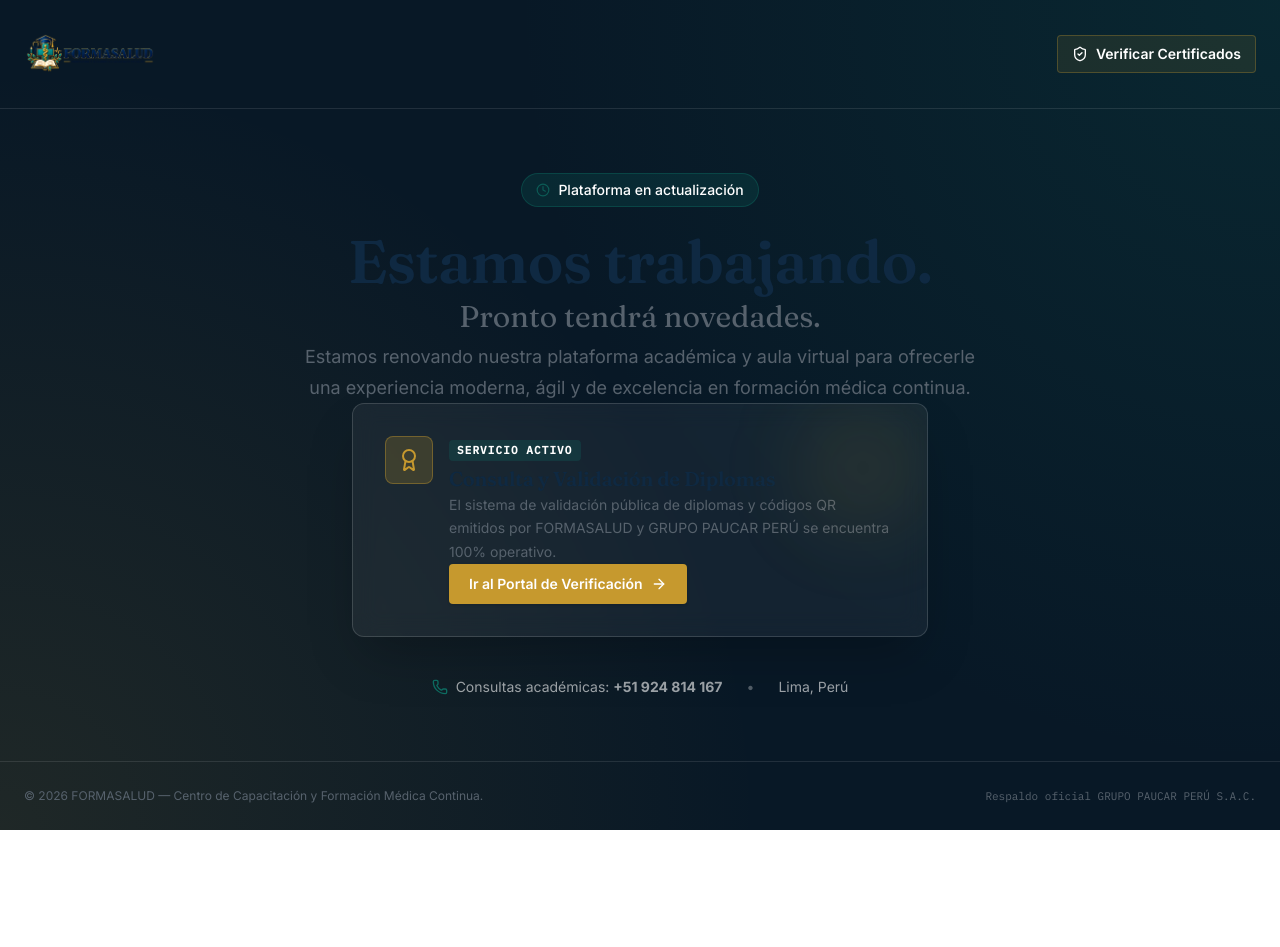
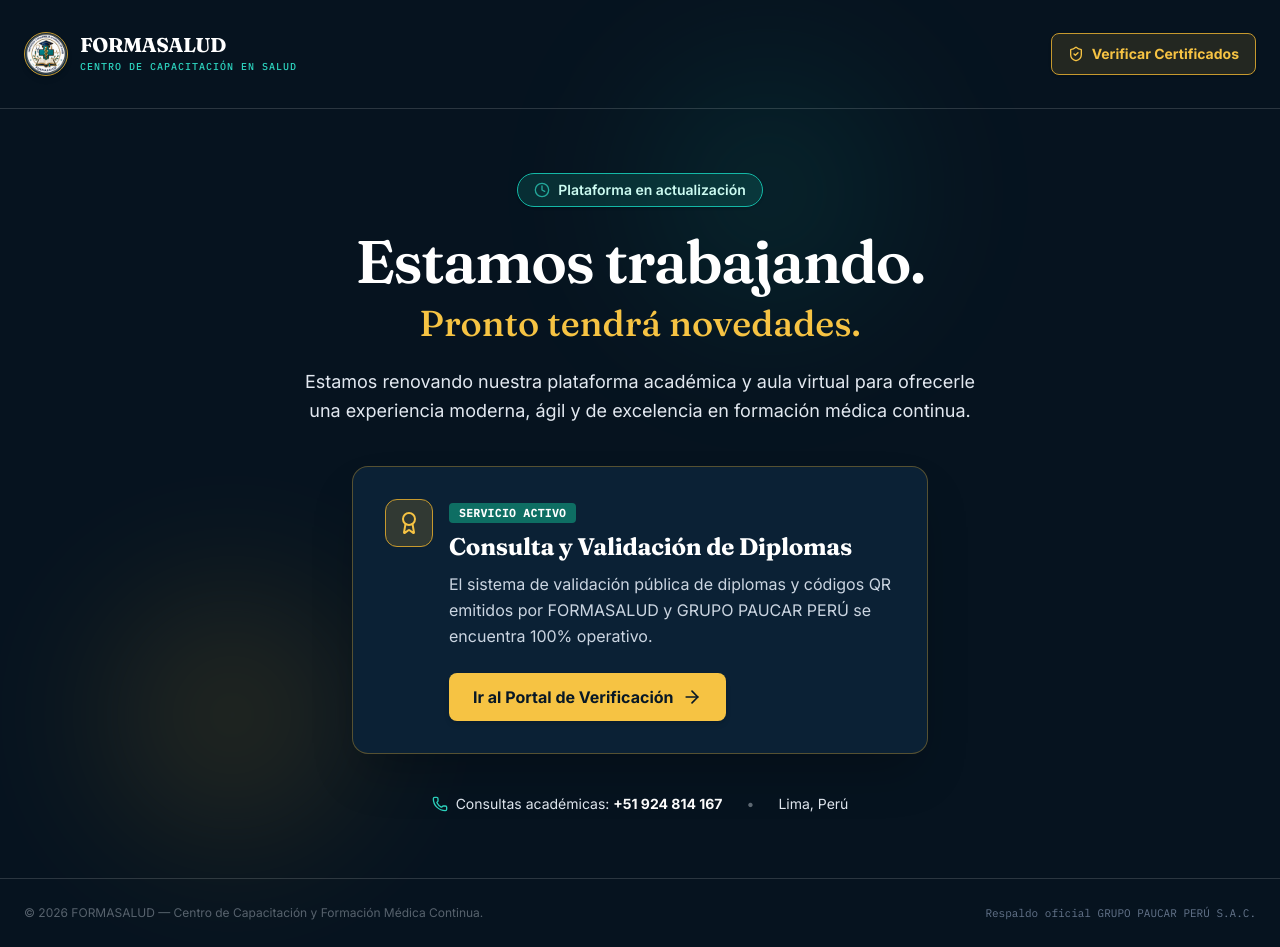
Before and after one commit to elrufo21/formasalud-web, a Next.js app: page /en-construccion in a window 1280 px wide. Before the commit the page ends 830 px from the top, so only its background shows below. Built offline with nearby package versions, Linux system fonts and the light colour scheme.

Commit message:
fix: mejorar contraste, colores y legibilidad de pantalla de mantenimiento en main

```diff
--- a/src/app/en-construccion/page.tsx
+++ b/src/app/en-construccion/page.tsx
@@ -10,97 +10,183 @@
 
 export default function EnConstruccionPage() {
   return (
-    <main className="min-h-screen bg-navyink text-white flex flex-col justify-between relative overflow-hidden selection:bg-gold selection:text-navyink">
-      {/* Fondos y gradientes decorativos */}
-      <div className="absolute inset-0 bg-[radial-gradient(circle_at_top_right,rgba(14,110,99,0.18),transparent_50%)] pointer-events-none" />
-      <div className="absolute inset-0 bg-[radial-gradient(circle_at_bottom_left,rgba(198,153,46,0.12),transparent_50%)] pointer-events-none" />
+    <main
+      className="min-h-screen flex flex-col justify-between relative overflow-hidden selection:bg-gold selection:text-navyink"
+      style={{ backgroundColor: "#06131F", color: "#FFFFFF" }}
+    >
+      {/* Luces y ambientación de fondo para dar profundidad elegante */}
+      <div
+        className="absolute top-0 right-1/4 w-96 h-96 rounded-full blur-3xl pointer-events-none opacity-25"
+        style={{ background: "radial-gradient(circle, #0E6E63 0%, transparent 70%)" }}
+      />
+      <div
+        className="absolute bottom-10 left-10 w-96 h-96 rounded-full blur-3xl pointer-events-none opacity-20"
+        style={{ background: "radial-gradient(circle, #C6992E 0%, transparent 70%)" }}
+      />
 
       {/* Header institucional */}
-      <header className="relative z-10 max-w-[1400px] w-full mx-auto px-6 py-8 flex justify-between items-center border-b border-white/10">
-        <div className="flex items-center gap-3">
-          <Image
-            src="/images/formasalud-logo-header.png"
-            alt="FORMASALUD"
-            width={180}
-            height={48}
-            className="h-9 sm:h-11 w-auto object-contain brightness-110"
-            priority
-          />
-        </div>
+      <header className="relative z-10 max-w-[1400px] w-full mx-auto px-6 py-6 sm:py-8 flex justify-between items-center border-b border-white/15">
+        <Link href="/" className="flex items-center gap-3 group">
+          <div className="relative w-10 h-10 sm:w-11 sm:h-11 rounded-full bg-[#0F2942] border border-[#C6992E] flex items-center justify-center overflow-hidden shadow-md">
+            <Image
+              src="/images/logo.png"
+              alt="FORMASALUD Logo"
+              width={44}
+              height={44}
+              className="object-cover"
+              priority
+            />
+          </div>
+          <div>
+            <span
+              className="font-serif font-bold text-lg sm:text-xl tracking-tight block leading-none"
+              style={{ color: "#FFFFFF" }}
+            >
+              FORMASALUD
+            </span>
+            <span
+              className="font-mono text-[9px] sm:text-[10px] tracking-widest uppercase font-medium block mt-1"
+              style={{ color: "#2DD4BF" }}
+            >
+              Centro de Capacitación en Salud
+            </span>
+          </div>
+        </Link>
+
         <Link
           href="/verificar"
-          className="inline-flex items-center gap-2 text-xs sm:text-sm font-semibold text-gold bg-gold/10 hover:bg-gold/20 border border-gold/30 px-3.5 py-2 rounded transition-colors"
+          className="inline-flex items-center gap-2 text-xs sm:text-sm font-bold px-4 py-2.5 rounded-lg border transition-all shadow-sm"
+          style={{
+            backgroundColor: "rgba(198, 153, 46, 0.15)",
+            borderColor: "#C6992E",
+            color: "#F6C343",
+          }}
         >
-          <ShieldCheck className="w-4 h-4" />
+          <ShieldCheck className="w-4 h-4 text-[#F6C343]" />
           <span>Verificar Certificados</span>
         </Link>
       </header>
 
       {/* Contenido Central */}
-      <section className="relative z-10 max-w-4xl mx-auto px-6 py-12 sm:py-16 text-center flex-1 flex flex-col justify-center items-center">
+      <section className="relative z-10 max-w-3xl mx-auto px-6 py-12 sm:py-16 text-center flex-1 flex flex-col justify-center items-center">
         {/* Badge de estado */}
-        <div className="inline-flex items-center gap-2 px-3.5 py-1.5 rounded-full bg-teal/20 border border-teal/40 text-teal-tint text-xs sm:text-sm font-medium mb-6">
-          <Clock className="w-3.5 h-3.5 text-teal animate-pulse" />
+        <div
+          className="inline-flex items-center gap-2 px-4 py-1.5 rounded-full text-xs sm:text-sm font-semibold mb-6 border shadow-sm"
+          style={{
+            backgroundColor: "rgba(14, 110, 99, 0.3)",
+            borderColor: "#14B8A6",
+            color: "#CCFBF1",
+          }}
+        >
+          <Clock className="w-4 h-4 text-[#2DD4BF] animate-pulse" />
           <span>Plataforma en actualización</span>
         </div>
 
         {/* Titular principal */}
-        <h1 className="font-serif text-4xl sm:text-5xl md:text-6xl font-normal tracking-tight mb-4 text-white">
+        <h1
+          className="font-serif text-4xl sm:text-5xl md:text-6xl font-semibold tracking-tight mb-3"
+          style={{ color: "#FFFFFF" }}
+        >
           Estamos trabajando.
         </h1>
-        <p className="font-serif text-2xl sm:text-3xl text-gold mb-6 font-normal">
+        <p
+          className="font-serif text-2xl sm:text-3xl md:text-4xl font-medium mb-6"
+          style={{ color: "#F6C343" }}
+        >
           Pronto tendrá novedades.
         </p>
 
         {/* Descripción */}
-        <p className="text-white/70 max-w-2xl text-base sm:text-lg leading-relaxed mb-10 font-sans">
+        <p
+          className="max-w-2xl text-base sm:text-lg leading-relaxed mb-10 font-sans"
+          style={{ color: "#E2E8F0" }}
+        >
           Estamos renovando nuestra plataforma académica y aula virtual para ofrecerle una experiencia moderna, ágil y de excelencia en formación médica continua.
         </p>
 
         {/* Tarjeta destacada: Módulo de Verificación de Certificados Activo */}
-        <div className="w-full max-w-xl bg-white/5 backdrop-blur-md border border-white/15 rounded-xl p-6 sm:p-8 text-left shadow-2xl relative overflow-hidden group hover:border-gold/50 transition-all">
-          <div className="absolute top-0 right-0 w-32 h-32 bg-gold/10 rounded-full blur-2xl pointer-events-none" />
+        <div
+          className="w-full max-w-xl rounded-2xl p-6 sm:p-8 text-left shadow-2xl relative overflow-hidden border transition-all"
+          style={{
+            backgroundColor: "#0B2135",
+            borderColor: "rgba(198, 153, 46, 0.4)",
+          }}
+        >
           <div className="flex items-start gap-4">
-            <div className="w-12 h-12 rounded-lg bg-gold/20 border border-gold/40 flex items-center justify-center shrink-0 text-gold">
-              <Award className="w-6 h-6" />
+            <div
+              className="w-12 h-12 rounded-xl flex items-center justify-center shrink-0 border"
+              style={{
+                backgroundColor: "rgba(198, 153, 46, 0.2)",
+                borderColor: "#C6992E",
+                color: "#F6C343",
+              }}
+            >
+              <Award className="w-6 h-6 text-[#F6C343]" />
             </div>
             <div className="flex-1">
-              <div className="inline-block text-[11px] font-mono tracking-widest text-teal-tint uppercase font-semibold bg-teal/25 px-2 py-0.5 rounded mb-1">
+              <div
+                className="inline-block text-[11px] font-mono tracking-wider uppercase font-bold px-2.5 py-0.5 rounded mb-2"
+                style={{
+                  backgroundColor: "#0E6E63",
+                  color: "#FFFFFF",
+                }}
+              >
                 Servicio Activo
               </div>
-              <h2 className="text-lg sm:text-xl font-semibold text-white mb-2">
+              <h2
+                className="text-xl sm:text-2xl font-bold mb-2 font-serif"
+                style={{ color: "#FFFFFF" }}
+              >
                 Consulta y Validación de Diplomas
               </h2>
-              <p className="text-white/75 text-sm mb-5 leading-relaxed">
+              <p
+                className="text-sm sm:text-base mb-6 leading-relaxed"
+                style={{ color: "#CBD5E1" }}
+              >
                 El sistema de validación pública de diplomas y códigos QR emitidos por FORMASALUD y GRUPO PAUCAR PERÚ se encuentra 100% operativo.
               </p>
               <Link
                 href="/verificar"
-                className="inline-flex items-center gap-2 bg-gold hover:bg-gold/90 text-navyink font-semibold text-sm px-5 py-2.5 rounded shadow transition-transform hover:-translate-y-0.5"
+                className="inline-flex items-center gap-2 font-bold text-sm sm:text-base px-6 py-3 rounded-lg shadow-md transition-all hover:scale-[1.02] cursor-pointer"
+                style={{
+                  backgroundColor: "#F6C343",
+                  color: "#081826",
+                }}
               >
                 <span>Ir al Portal de Verificación</span>
-                <ArrowRight className="w-4 h-4" />
+                <ArrowRight className="w-5 h-5" />
               </Link>
             </div>
           </div>
         </div>
 
         {/* Canales de atención */}
-        <div className="mt-10 flex flex-wrap items-center justify-center gap-6 text-sm text-white/60">
+        <div
+          className="mt-10 flex flex-wrap items-center justify-center gap-6 text-sm"
+          style={{ color: "#E2E8F0" }}
+        >
           <div className="flex items-center gap-2">
-            <Phone className="w-4 h-4 text-teal" />
-            <span>Consultas académicas: <strong>+51 924 814 167</strong></span>
+            <Phone className="w-4 h-4 text-[#2DD4BF]" />
+            <span>
+              Consultas académicas:{" "}
+              <strong style={{ color: "#FFFFFF" }}>+51 924 814 167</strong>
+            </span>
           </div>
-          <span className="hidden sm:inline text-white/30">•</span>
+          <span className="hidden sm:inline opacity-40">•</span>
           <span>Lima, Perú</span>
         </div>
       </section>
 
       {/* Footer institucional */}
-      <footer className="relative z-10 border-t border-white/10 py-6 px-6 text-center text-xs text-white/50">
-        <div className="max-w-[1400px] mx-auto flex flex-col sm:flex-row justify-between items-center gap-3">
+      <footer className="relative z-10 border-t border-white/15 py-6 px-6 text-center text-xs">
+        <div
+          className="max-w-[1400px] mx-auto flex flex-col sm:flex-row justify-between items-center gap-3"
+          style={{ color: "#94A3B8" }}
+        >
           <p>© 2026 FORMASALUD — Centro de Capacitación y Formación Médica Continua.</p>
-          <p className="font-mono text-[11px] text-white/40">Respaldo oficial GRUPO PAUCAR PERÚ S.A.C.</p>
+          <p className="font-mono text-[11px]" style={{ color: "#64748B" }}>
+            Respaldo oficial GRUPO PAUCAR PERÚ S.A.C.
+          </p>
         </div>
       </footer>
     </main>
--- a/src/app/globals.css
+++ b/src/app/globals.css
@@ -60,6 +60,7 @@
   --radius: 0.25rem;
 }
 
+@layer base {
   body {
     margin: 0;
     background: var(--paper);
@@ -94,6 +95,17 @@
     color: inherit;
   }
 
+  section {
+    padding: 104px 0;
+  }
+
+  @media (max-width: 720px) {
+    section {
+      padding: 64px 0;
+    }
+  }
+}
+
 .wrap {
   max-width: var(--maxw);
   margin: 0 auto;
@@ -104,27 +116,6 @@
   max-width: var(--maxw-narrow);
   margin: 0 auto;
   padding: 0 32px;
-}
-
-/*
-  IMPORTANTE: esta regla estaba antes SUELTA (fuera de cualquier @layer).
-  En Tailwind v4, el CSS que no está dentro de un @layer tiene más
-  prioridad en la cascada que las utilidades (pt-, py-, pb-, etc.),
-  sin importar la especificidad. Por eso ningún cambio de padding hecho
-  con clases de Tailwind en las secciones se reflejaba: este padding de
-  104px siempre ganaba. Al meterlo en @layer base, las utilidades vuelven
-  a poder sobreescribirlo normalmente.
-*/
-@layer base {
-  section {
-    padding: 104px 0;
-  }
-
-  @media (max-width: 720px) {
-    section {
-      padding: 64px 0;
-    }
-  }
 }
 
 @media (max-width: 720px) {
```
Lines whose indentation alone changed are shown as unchanged.
